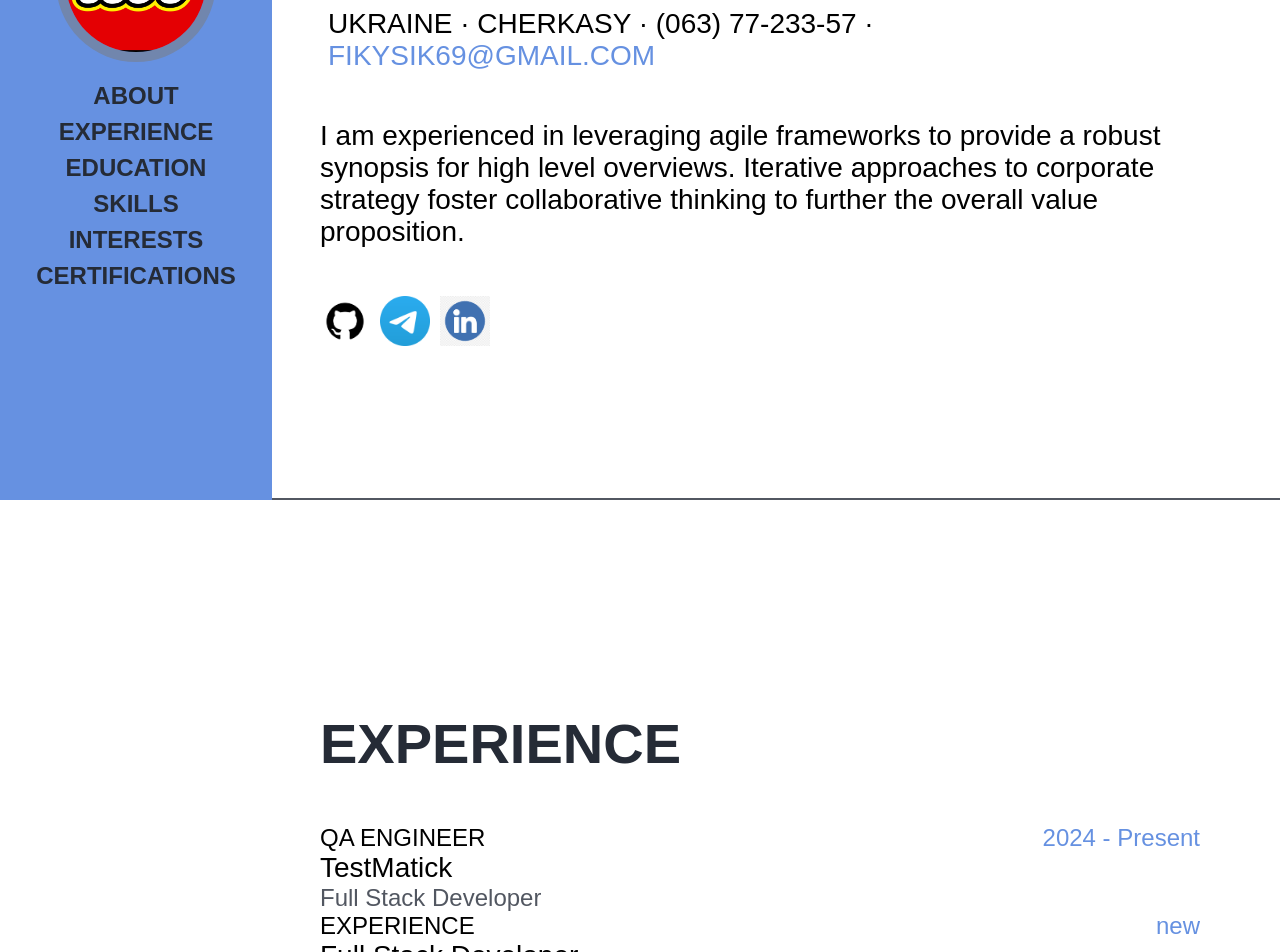
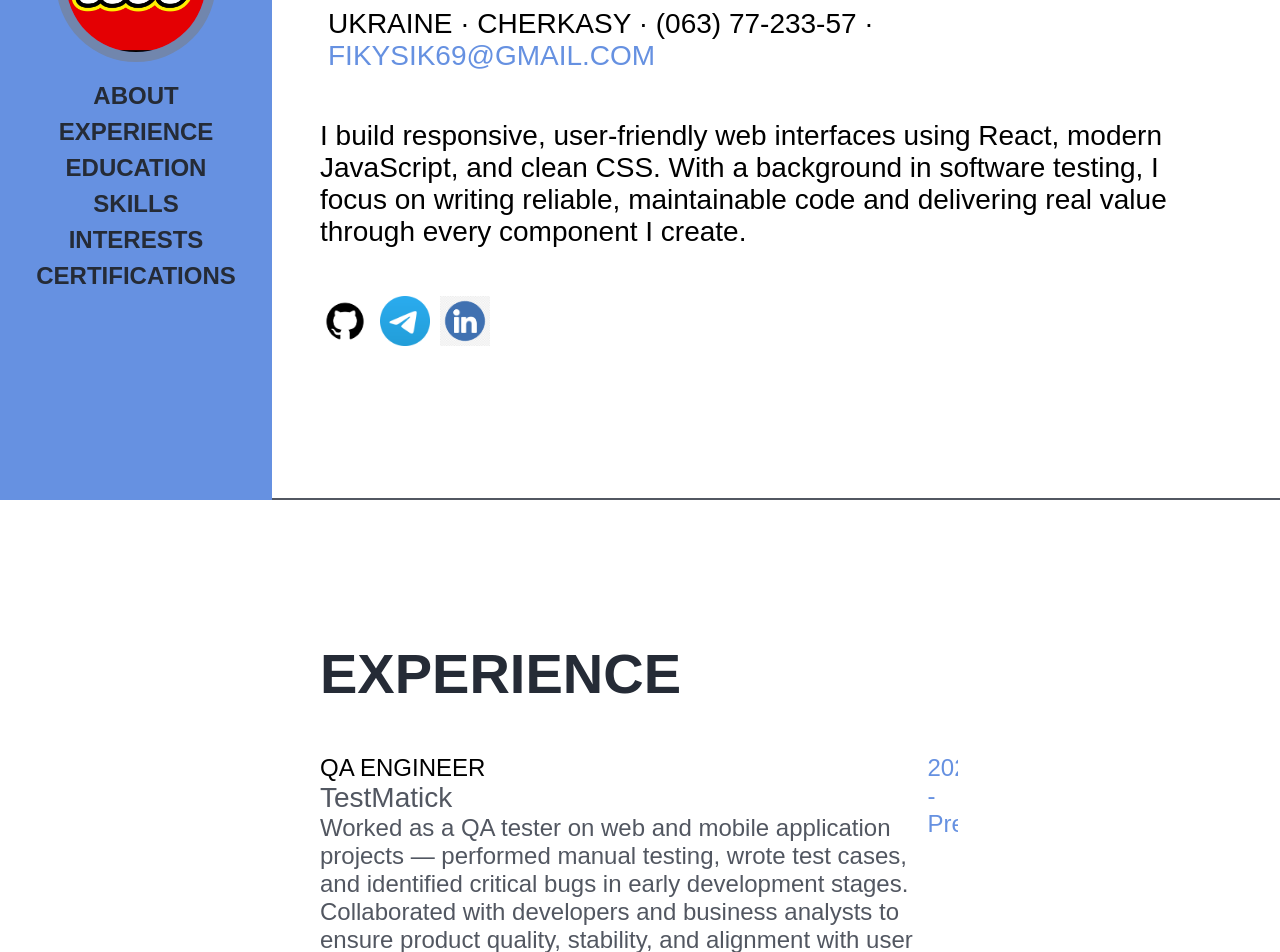
Before and after one commit to Fikys1Bazilikys/Profile, a React (Vite) app: page / in a window 1280 px wide. Shown: the part 300-1252 px from the top of the page. Built offline with nearby package versions, Linux system fonts and the light colour scheme; a web font is replaced by a local one.

Commit message:
New CSS changes

```diff
--- a/src/About.jsx
+++ b/src/About.jsx
@@ -24,7 +24,7 @@ export default function About() {
                 }}>fikysik69@gmail.com</a>
                 </p>
 
-                <p className="about-info">I am experienced in leveraging agile frameworks to provide a robust synopsis for high level overviews. Iterative approaches to corporate strategy foster collaborative thinking to further the overall value proposition.</p>
+                <p className="about-info">I build responsive, user-friendly web interfaces using React, modern JavaScript, and clean CSS. With a background in software testing, I focus on writing reliable, maintainable code and delivering real value through every component I create.</p>
                 <div className="flex-row">
                     {SocialElements}
                 </div>
--- a/src/Component/ExperiencePlace.jsx
+++ b/src/Component/ExperiencePlace.jsx
@@ -3,7 +3,7 @@ export default function ExperiencePlace (props) {
         <div className="experiencePlaceBox">
             <div>
                 <h1 className="experiencePosition">{props.position}</h1>
-                <h3 className="experienceCompany">{props.company}</h3>
+                <h3 className="third-heading">{props.company}</h3>
                 <p className="description-text">{props.description}</p>
             </div>
             <data className="date-text">{props.date}</data>
--- a/src/Data/ExperienceData.js
+++ b/src/Data/ExperienceData.js
@@ -4,7 +4,7 @@ export default [
         id: 1,
         position: "QA Engineer",
         company: "TestMatick",
-        description: "Full Stack Developer",
+        description: "Worked as a QA tester on web and mobile application projects — performed manual testing, wrote test cases, and identified critical bugs in early development stages. Collaborated with developers and business analysts to ensure product quality, stability, and alignment with user requirements.",
         date: "2024 - Present",
     },
     {
--- a/src/Style.css
+++ b/src/Style.css
@@ -39,7 +39,6 @@ body{
 .section-box{
     display: flex;
     border-bottom: var(--color-text) solid 2px;
-    width: 100%;
     height: 100vh;
     align-items: flex-start;
     justify-content: center;
@@ -151,11 +150,12 @@ body{
 }
 /*Experience*/
 .experiencePlaceBox{
-    width: 55rem;
+    width: 70%;
     display: flex;
     flex-direction: row;
     justify-content: space-between;
 }
+
 .experiencePosition{
     font-weight: var(--fw-medium);
     text-transform: uppercase;
```
